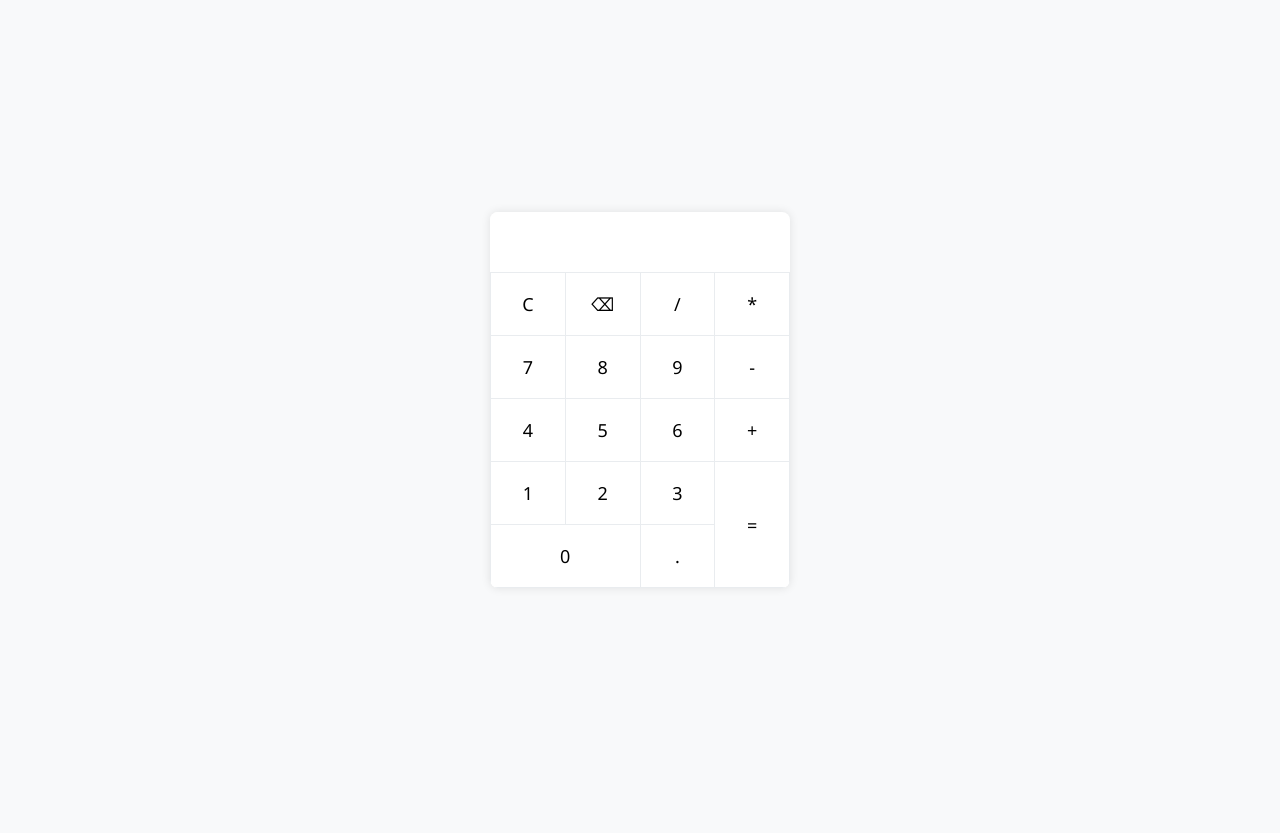
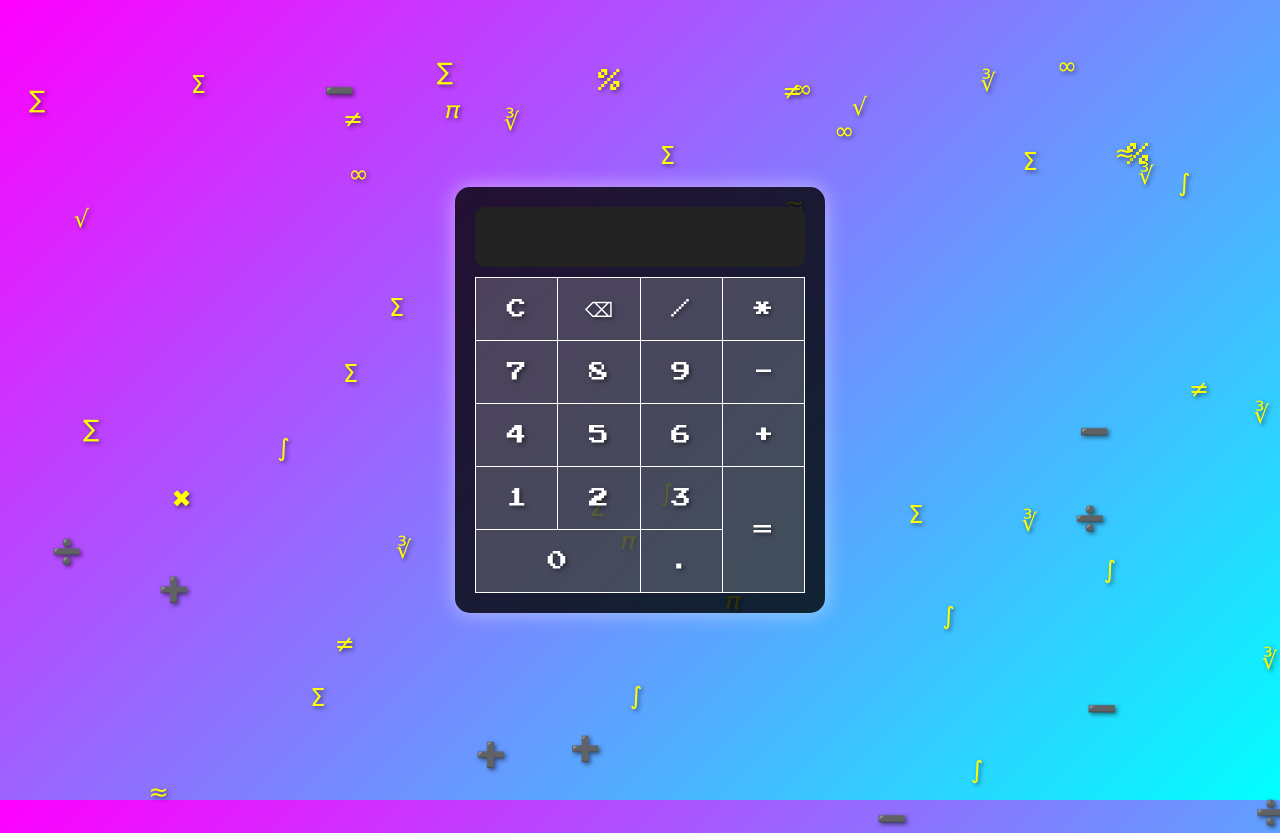
Before and after one commit to diadanl/calculator, a plain HTML site: page index.html in a window 1280 px wide. Before the commit the page ends 800 px from the top, so only its background shows below. Drawn offline with Linux system fonts and the light colour scheme.

Commit message:
Update index.html

```diff
--- a/index.html
+++ b/index.html
@@ -3,49 +3,80 @@
 <head>
     <meta charset="UTF-8">
     <meta name="viewport" content="width=device-width, initial-scale=1.0">
-    <title>Simple Calculator</title>
+    <title>Retro Cool Calculator</title>
     <style>
+        @import url('https://fonts.googleapis.com/css2?family=Press+Start+2P&display=swap');
+
         body {
-            font-family: 'Segoe UI', Tahoma, Geneva, Verdana, sans-serif;
-            background-color: #f8f9fa;
+            font-family: 'Press Start 2P', cursive;
+            background: linear-gradient(135deg, #ff00ff, #00ffff);
             display: flex;
             align-items: center;
             justify-content: center;
             height: 100vh;
             margin: 0;
+            color: #fff;
+            text-shadow: 2px 2px 4px rgba(0, 0, 0, 0.5);
+            overflow: hidden;
+            position: relative;
         }
         #calculator {
-            background-color: #ffffff;
-            border-radius: 8px;
-            box-shadow: 0 0 10px rgba(0, 0, 0, 0.1);
+            background: rgba(0, 0, 0, 0.8);
+            border-radius: 15px;
+            box-shadow: 0 0 20px rgba(255, 255, 255, 0.5);
             overflow: hidden;
-            max-width: 300px;
-            margin: auto;
+            max-width: 350px;
+            text-align: center;
+            padding: 20px;
+            position: relative;
+            z-index: 10;
         }
         input[type="text"] {
-            width: calc(100% - 20px);
+            width: 100%;
             height: 60px;
             font-size: 24px;
             text-align: right;
             border: none;
             outline: none;
-            padding: 0 10px;
+            padding: 10px;
             box-sizing: border-box;
+            background: #222;
+            color: #0ff;
+            border-radius: 10px;
         }
         table {
             width: 100%;
             border-collapse: collapse;
+            margin-top: 10px;
         }
         table td {
             width: 25%;
             height: 60px;
-            font-size: 18px;
+            font-size: 20px;
             text-align: center;
-            border: 1px solid #e9ecef;
+            border: 1px solid #fff;
             cursor: pointer;
+            background: rgba(255, 255, 255, 0.2);
+            transition: all 0.2s ease-in-out;
         }
         table td:hover {
-            background-color: #f8f9fa;
+            background: rgba(255, 255, 255, 0.5);
+            transform: scale(1.1);
+        }
+        .math-icon {
+            position: absolute;
+            font-size: 24px;
+            color: yellow;
+            animation: moveIcons linear infinite;
+            z-index: 1;
+        }
+        @keyframes moveIcons {
+            from {
+                transform: translateY(-10vh);
+            }
+            to {
+                transform: translateY(110vh);
+            }
         }
     </style>
 </head>
@@ -99,7 +130,7 @@
     }
 
     function appendDecimalPoint() {
-        if (!currentInput.includes('.')) {
+        if (!currentInput.endsWith('.')) {
             currentInput += '.';
             updateDisplay();
         }
@@ -111,13 +142,13 @@
     }
 
     function backspace() {
-        currentInput = currentInput.slice(0, -1);
+        currentInput = currentInput.trim().slice(0, -1);
         updateDisplay();
     }
 
     function calculate() {
         try {
-            const result = evaluateExpression(currentInput);
+            const result = eval(currentInput);
             currentInput = result.toString();
             updateDisplay();
         } catch (error) {
@@ -126,14 +157,25 @@
         }
     }
 
-    function evaluateExpression(expression) {
-        const sanitizedExpression = expression.replace(/[^-()\d/*+.]/g, ''); // Sanitize expression
-        return Function('"use strict";return (' + sanitizedExpression + ')')(); // Use Function constructor to evaluate expression
-    }
-
     function updateDisplay() {
         document.getElementById('display').value = currentInput;
     }
+
+    function createIcons() {
+        const icons = ['➗', '➕', '➖', '✖', '𝜋', '√', 'Σ', '∞', '%', '∑', '∫', '≈', '≠', '∛'];
+        for (let i = 0; i < 20; i++) {
+            let div = document.createElement('div');
+            div.className = 'math-icon';
+            div.innerText = icons[Math.floor(Math.random() * icons.length)];
+            div.style.left = `${Math.random() * 100}vw`;
+            div.style.top = '-50px';
+            div.style.animationDuration = `${Math.random() * 3 + 3}s`;
+            document.body.appendChild(div);
+        }
+    }
+
+    createIcons();
+    setInterval(createIcons, 2000);
 </script>
 
 </body>
```
